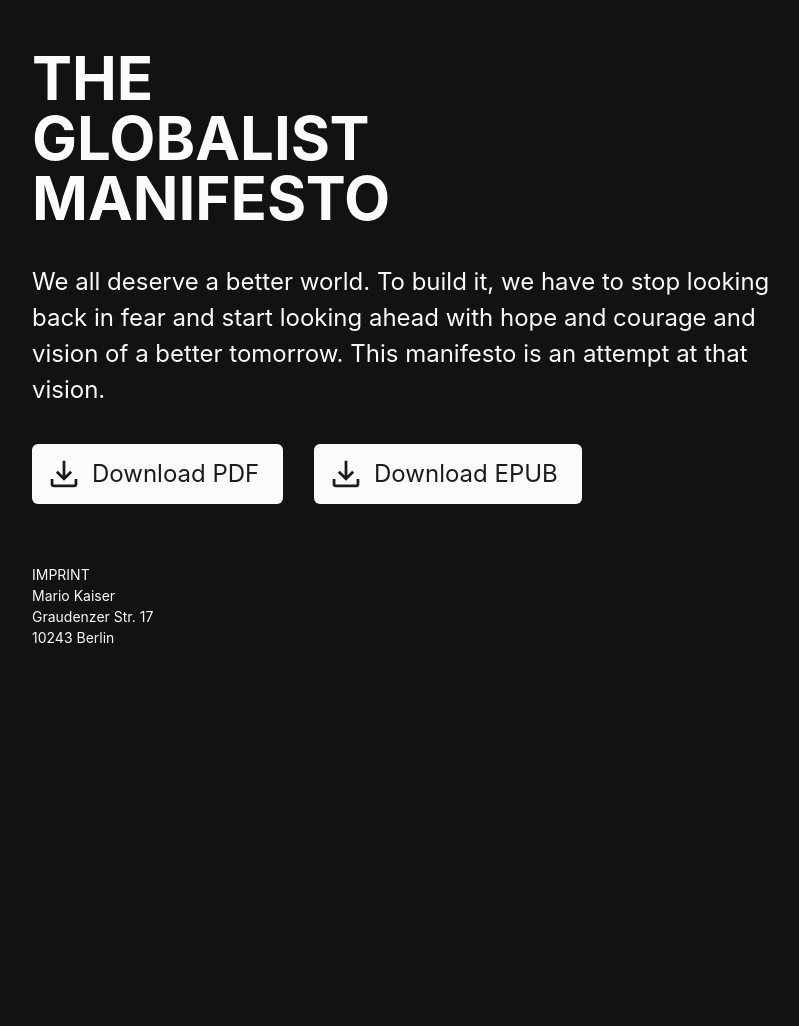
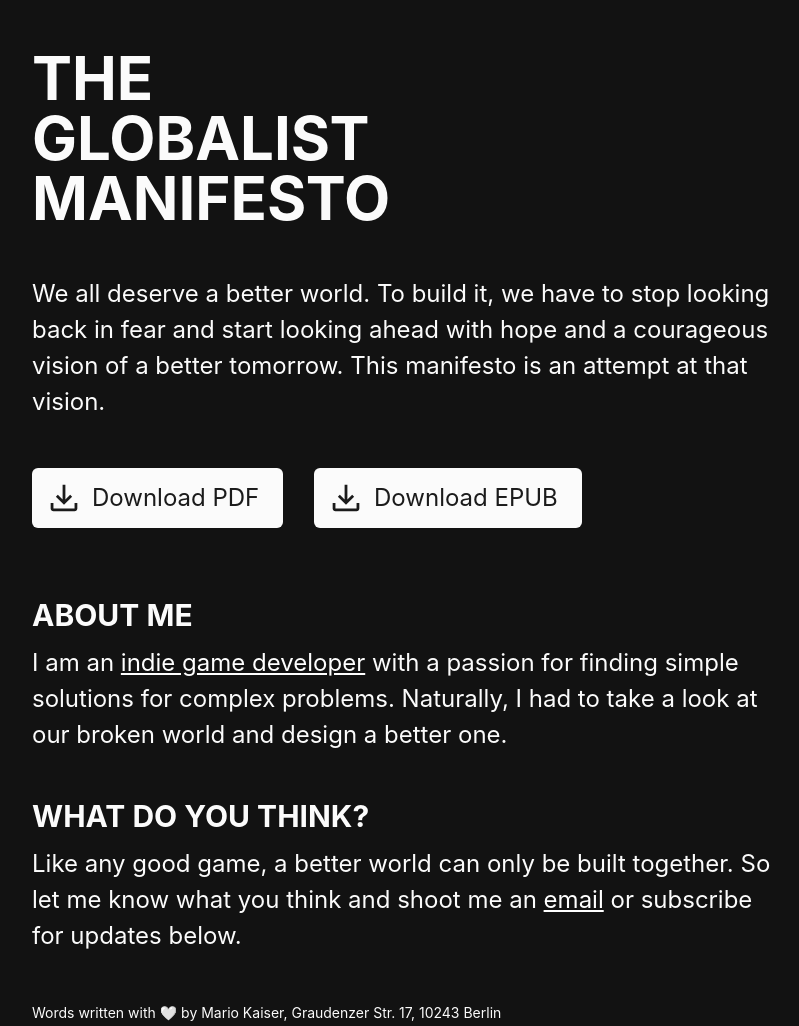
Before and after one commit to ehmprah/globalist-manifesto.org, a plain HTML site: page index.html in a window 1280 px wide. Shown: the whole page, without its empty margins (232-1031 px from the left). Before the commit the page ends 800 px from the top, so only its background shows below. Drawn offline with Linux system fonts and the light colour scheme.

Commit message:
Finish first version

```diff
--- a/index.html
+++ b/index.html
@@ -4,6 +4,14 @@
     <title>THE GLOBALIST MANIFESTO</title>
     <meta charset="UTF-8">
     <meta name="viewport" content="width=device-width, initial-scale=1">
+    <meta property="og:image" content="https://globalist-manifesto.org/og_image.png">
+    <meta property="og:image:type" content="image/png">
+    <meta property="og:image:width" content="1200">
+    <meta property="og:image:height" content="630">
+    <meta property="og:type" content="website" />
+    <meta property="og:url" content="https://globalist-manifesto.org/"/>
+    <meta property="og:title" content="THE GLOBALIST MANIFESTO" />
+    <meta property="og:description" content="We all deserve a better world." />
     <link rel="stylesheet" href="/styles.css">
     <!-- MailerLite Universal -->
     <script>
@@ -18,20 +26,26 @@
   <body>
     <div class="page">
       <header class="page__header">
-        <div class="title">THE<br>GLOBALIST<br>MANIFESTO</div>
+        <h1 class="title">THE<br>GLOBALIST<br>MANIFESTO</h1>
       </header>
-      <p class="center mv">We all deserve a better world. To build it, we have to stop looking back in fear and start looking ahead with hope and courage and vision of a better tomorrow. This manifesto is an attempt at that vision.</p>
+      <p class="center mv">We all deserve a better world. To build it, we have to stop looking back in fear and start looking ahead with hope and a courageous vision of a better tomorrow. This manifesto is an attempt at that vision.</p>
       <div class="downloads mv">
         <a class="btn-download" href="./TheGlobalistManifesto.pdf">Download PDF</a>
         <a class="btn-download" href="./TheGlobalistManifesto.epub">Download EPUB</a>
       </div>
-      <div class="mv ml-embedded" data-form="LJ2oR0"></div>
+      <div class="mv">
+        <h3 class="subheading">ABOUT ME</h3>
+        <p>I am an <a target="_blank" href="https://sonderland.games/">indie game developer</a> with a passion for finding simple solutions for complex problems. Naturally, I had to take a look at our broken world and design a better one.</p>
+      </div>
+      <div class="mv">
+        <h3 class="subheading">WHAT DO YOU THINK?</h3>
+        <p>Like any good game, a better world can only be built together. So let me know what you think and shoot me an <a href="mailto:ehmprah@gmail.com">email</a> or subscribe for updates below.</p>
+      </div>
+      <div class="mv">
+        <div class="ml-embedded" data-form="LJ2oR0"></div>
+      </div>
       <footer class="page__footer">
-        <div class="imprint">
-          IMPRINT<br>
-          Mario Kaiser<br>
-          Graudenzer Str. 17<br>
-          10243 Berlin</div>
+        <div class="imprint">Words written with 🤍 by Mario Kaiser, Graudenzer Str. 17, 10243 Berlin</div>
       </footer>
     </div>
   </body>
--- a/styles.css
+++ b/styles.css
@@ -114,10 +114,17 @@ a:hover {
   text-decoration: none;
 }
 
-.title {
+h1.title {
   line-height: 1em;
   font-size: 60px;
   font-weight: bold;
+}
+
+h3.subheading {
+  line-height: 1em;
+  font-size: 30px;
+  font-weight: bold;
+  margin-bottom: 0.5em;
 }
 
 .imprint {
@@ -142,9 +149,15 @@ a.btn-download:active {
   background-color: #fbfbfb;
   border-radius: 0.25em;
   margin: 0 1em 1em 0;
-  display: inline-block;
+  display: block;
   text-decoration: none;
   transition: transform 0.1s;
+}
+
+@media (min-width: 640px) {
+  a.btn-download {
+    display: inline-block;
+  }
 }
 
 a.btn-download:hover {
@@ -156,7 +169,7 @@ a.btn-download:active {
 }
 
 .mv {
-  margin: 1.5em 0;
+  margin: 2em 0;
 }
 
 .mv-3 {
```
Also changed, not shown: og_image.png (added), og_image.svg (added).
